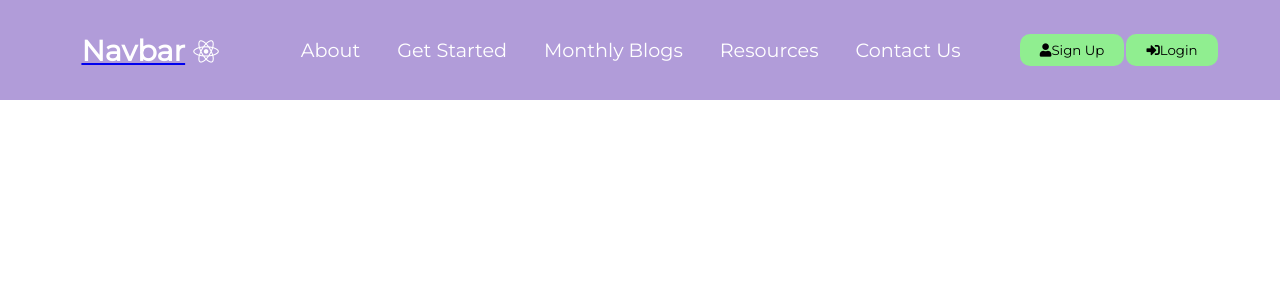
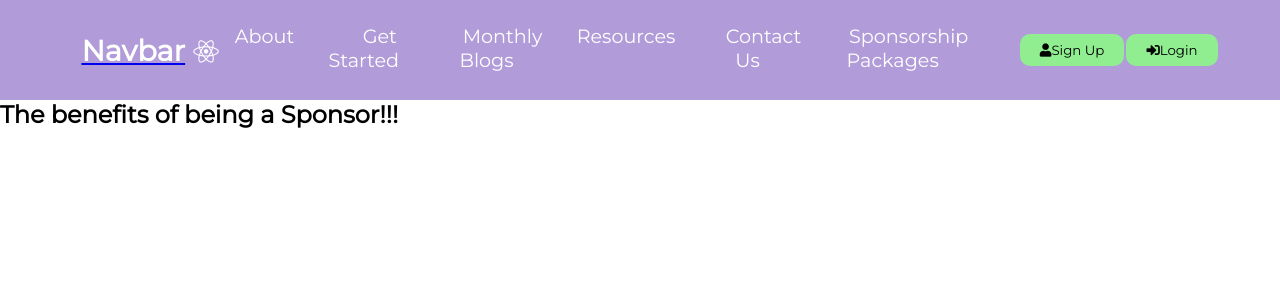
Before and after one commit to ialmani/EVE-Front-End, a React (Create React App) app: page /sponsorPackage in a window 1280 px wide. Shown: the top 300 px of the page. Built offline with nearby package versions, Linux system fonts and the light colour scheme.

Commit message:
added Sponsorship Package page

```diff
--- a/src/App.js
+++ b/src/App.js
@@ -3,6 +3,7 @@ import './App.css';
 import { BrowserRouter as Router, Switch, Route } from "react-router-dom";
 import Navbar from "./components/Navbar/Navbar";
 import AboutUs from "./components/AboutUs/AboutUs";
+import SponsorPackage from "./components/SponsorPackage/SponsorPackage";
 import ContactUs from "./components/ContactUs/ContactUs";
 import GetStarted from "./components/GetStarted/GetStarted";
 import MonthlyBlogs from "./components/MonthlyBlogs/MonthlyBlogs";
@@ -23,6 +24,7 @@ function App() {
              <Route path = '/contactUs' component= {ContactUs} exact/>
              <Route path = '/monthlyBlogs' component= {MonthlyBlogs} exact/>
              <Route path = '/resources' component= {Resources} exact/>
+             <Route path = '/sponsorPackage' component= {SponsorPackage} exact/>
              <Route path = '/signUpPage' component= {SignUpPage} exact/>
              <Route path = '/memberSignUp' component= {MemberSignUp} exact/>
              <Route path = '/sponsorSignUp' component= {SponsorSignUp} exact/>
--- a/src/components/Navbar/MenuItems.js
+++ b/src/components/Navbar/MenuItems.js
@@ -30,6 +30,12 @@ export const MenuItems = [
     },
 
     {
+        title: 'Sponsorship Packages',
+        url: '/sponsorPackage',
+        cName: 'nav-links'
+    },
+
+    {
         title: 'Sign Up',
         url: '/signUp',
         cName: 'nav-links-mobile'
--- /dev/null
+++ b/src/components/SponsorPackage/SponsorPackage.js
@@ -0,0 +1,13 @@
+import react, { Component } from "react";
+
+class SponsorPackage extends Component {
+    render() {
+        return (
+            <div>
+            <h2>The benefits of being a Sponsor!!!</h2>
+            </div>
+        );
+    }
+}
+
+export default SponsorPackage;
```
